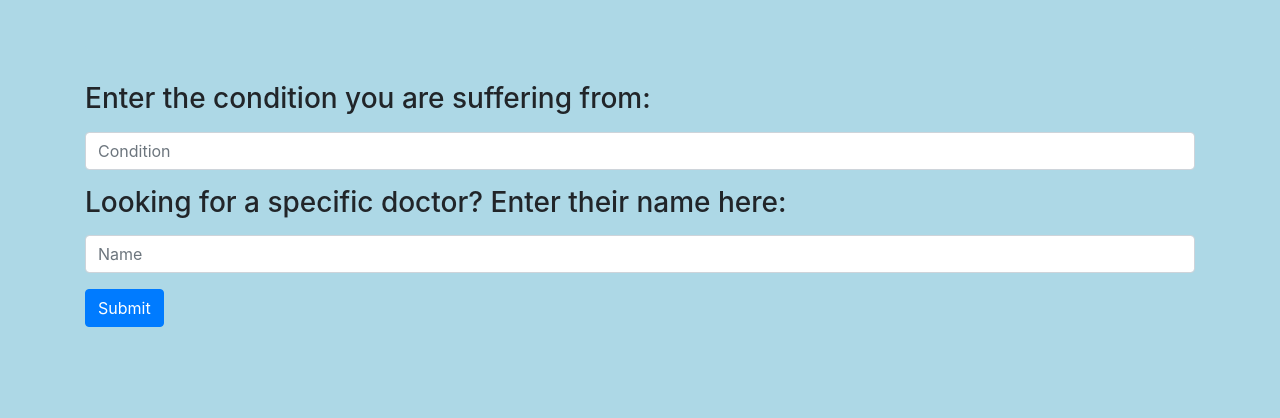
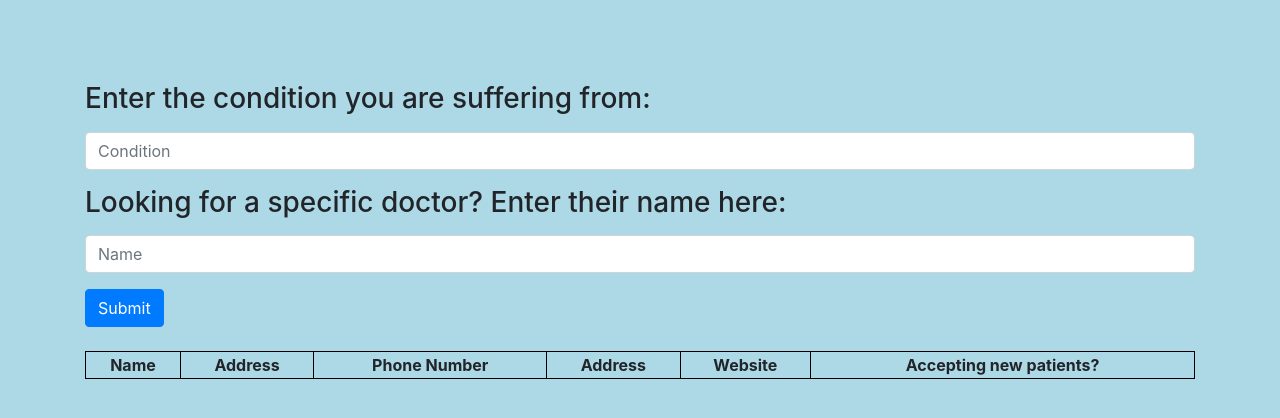
Before and after one commit to youngzliu/DoctorLookup, a website built with webpack: page src/index.html in a window 1280 px wide. Shown: the part 182-600 px from the top of the page. Built offline with nearby package versions, Linux system fonts and the light colour scheme.

Commit message:
add table structure for results.

```diff
--- a/src/doctorLookup.js
+++ b/src/doctorLookup.js
@@ -2,7 +2,7 @@ export class DoctorLookup{
   getDoctorInfo(condition, name, skip = 0){
     return new Promise(function(resolve, reject){
       let request = new XMLHttpRequest();
-      let url = `https://api.betterdoctor.com/2016-03-01/doctors?name=${name}&query=${condition}&user_location=45.52%2C%20-122.68&sort=distance-asc&skip=${skip}&limit=10&user_key=${process.env.apiKey}`;
+      let url = `https://api.betterdoctor.com/2016-03-01/doctors?name=${name}&query=${condition}&user_location=45.52%2C%20-122.68&sort=distance-asc&skip=${skip}&limit=5&user_key=${process.env.apiKey}`;
       request.onload = function(){
         if(this.status === 200){
           resolve(request.response);
--- a/src/index.html
+++ b/src/index.html
@@ -20,7 +20,18 @@
       <button type="submit" class="btn btn-primary">Submit</button>
     </form>
     <br>
-    <div id="results"></div>
+    <div id="results">
+      <table>
+        <tr>
+          <th>Name</th>
+          <th>Address</th>
+          <th>Phone Number</th>
+          <th>Address</th>
+          <th>Website</th>
+          <th>Accepting new patients?</th>
+        </tr>
+      </table>
+    </div>
     <div id="error"></div>
   </div>
   </body>
--- a/src/styles.css
+++ b/src/styles.css
@@ -5,3 +5,13 @@
 body{
   background-color: #ADD8E6;
 }
+
+table{
+  width: 100%;
+}
+
+table, th, td {
+  border: 1px solid black;
+  border-collapse: collapse;
+  text-align: center;
+}
```
